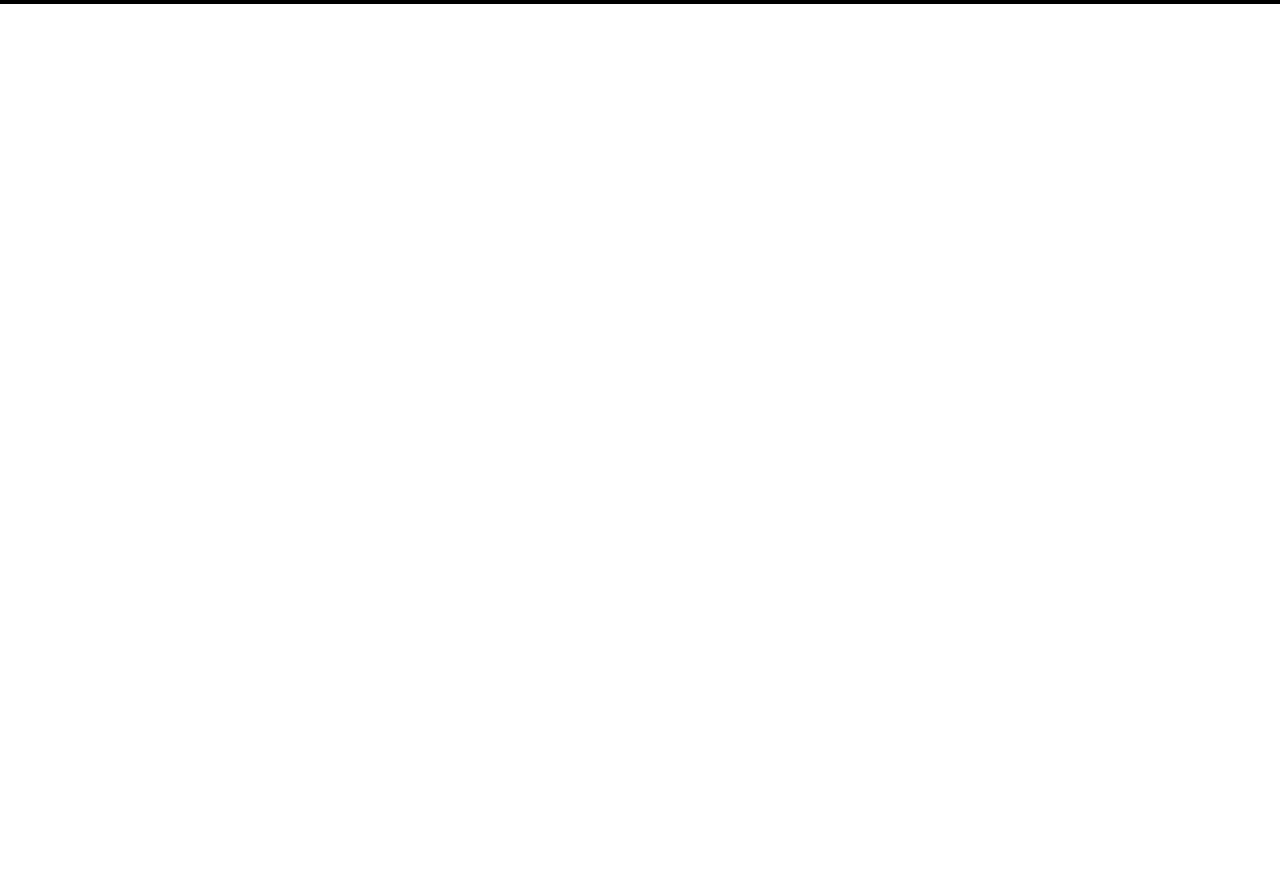
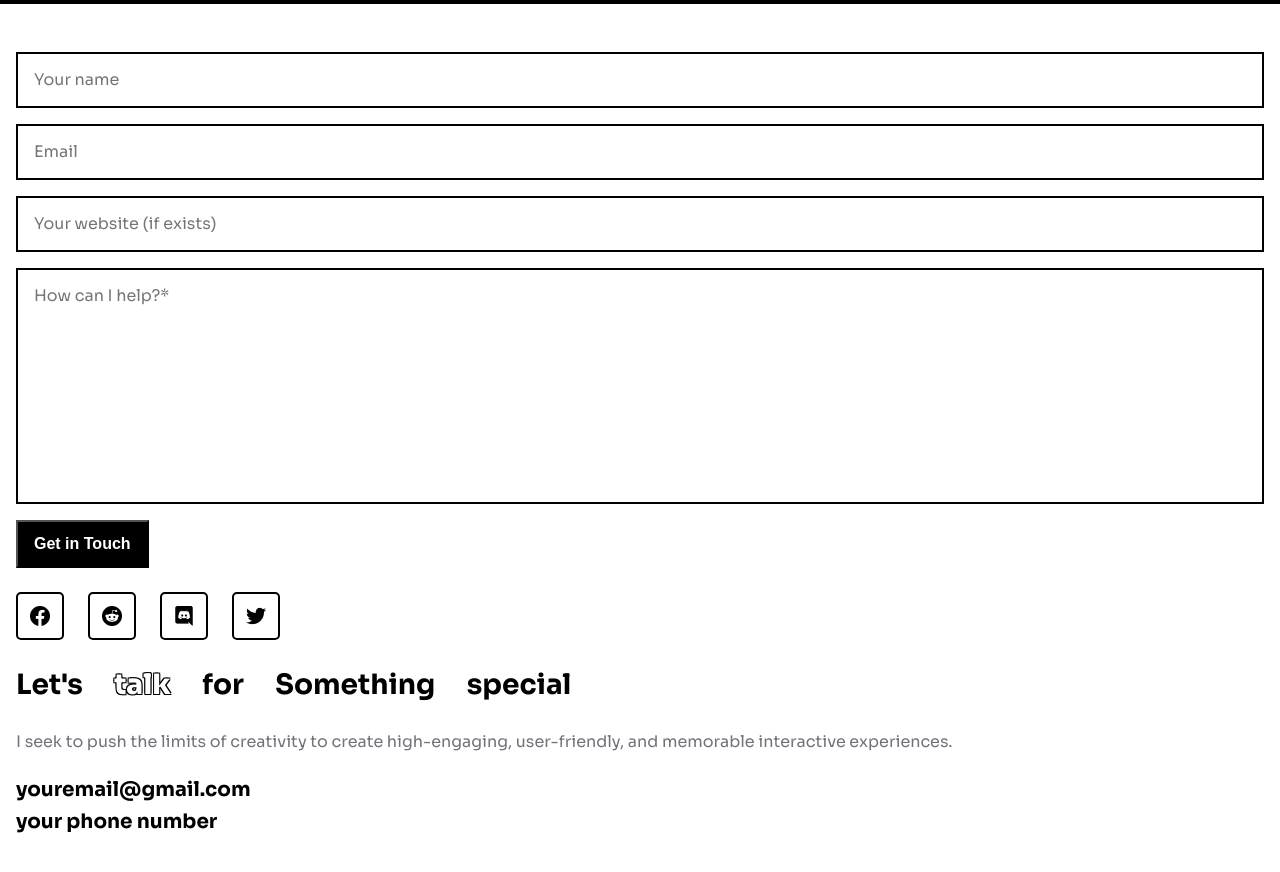
Before and after one commit to rowleks/illustrated-portfolio, a React (Vite) app: page / in a window 1280 px wide. Shown: the part 10340-11212 px from the top of the page. Before the commit the page ends 10344 px from the top, so only its background shows below. Built offline with nearby package versions, Linux system fonts and the light colour scheme.

Commit message:
added contact section

```diff
--- a/src/App.tsx
+++ b/src/App.tsx
@@ -1,6 +1,7 @@
 import './App.scss';
 import About from './components/about/About';
 import Experience from './components/experience/Experience';
+import Contact from './components/form/Contact';
 import Hero from './components/hero/Hero';
 import Navbar from './components/navbar/Navbar';
 import Projects from './components/projects/Projects';
@@ -23,6 +24,7 @@ function App() {
           <About />
         </div>
         <Projects />
+        <Contact />
       </main>
 
 
--- /dev/null
+++ b/src/components/form/Contact.tsx
@@ -0,0 +1,28 @@
+import Socials from "../socials/Socials";
+import "./contact.scss";
+
+export default function Contact() {
+return (
+    <section className="contact">
+        <form onSubmit={(e)=> e.preventDefault()}>
+            <input type="text" placeholder="Your name" />
+            <input type="email" placeholder="Email" />
+            <input type="text" placeholder="Your website (if exists)" />
+            <textarea rows={10} placeholder="How can I help?*"></textarea>
+            <button>Get in Touch</button>
+        </form>
+
+        <div className="contact__low">
+            <Socials />
+            <h3>Let's <span className="span--transparent">talk</span> for Something special</h3>
+            <p>I seek to push the limits of creativity to create high-engaging, user-friendly, and memorable interactive experiences.</p>
+            <div className="contact__details">
+                <h4>youremail@gmail.com</h4>
+                <h4>your phone number</h4>
+
+            </div>
+        </div>
+
+    </section>
+)
+}
--- /dev/null
+++ b/src/components/form/contact.scss
@@ -0,0 +1,70 @@
+.contact {
+    display: flex;
+    flex-direction: column;
+    padding: 40px 16px;
+    gap: 1rem;
+
+    form {
+        display: flex;
+        flex-direction: column;
+        gap: 1rem;
+        margin-block: .5rem;
+
+        input, textarea {
+            padding: 1rem;
+            border: 2px solid #000;
+            outline: none;
+            font-family: "Sora", sans-serif;
+            font-size: 16px;
+            line-height: 20px;
+            resize: none;
+        }
+
+        // textarea {
+        //     font-family: "Sora", sans-serif;
+        //     resize: none;
+        //     outline: none;
+        //     border: 2px solid #000;
+        //     padding: 1rem;
+        // }
+
+        button {
+            width: fit-content;
+            padding: 12px 16px;
+            background: #000;
+            color: #fff;
+            font-size: 16px;
+            line-height: 20px;
+            font-weight: 700;
+            cursor: pointer;
+        }
+
+    }
+
+    .contact__low {
+        display: flex;
+        flex-direction: column;
+        gap: 1.5rem;
+
+        h3 {
+            font-size: 28px;
+            word-spacing: 1.2ch;
+            line-height: 1.5;
+        }
+
+        p {
+            font-size: 16px;
+            line-height: 24px;
+            color: #71717a;
+        }
+
+        .contact__details {
+            display: flex;
+            flex-direction: column;
+            gap: .5rem;
+            font-size: 20px;
+            font-weight: 700;
+            line-height: 24px;
+        }
+    }
+}
```
